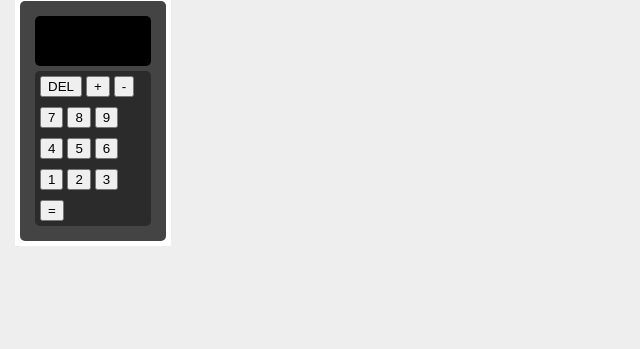
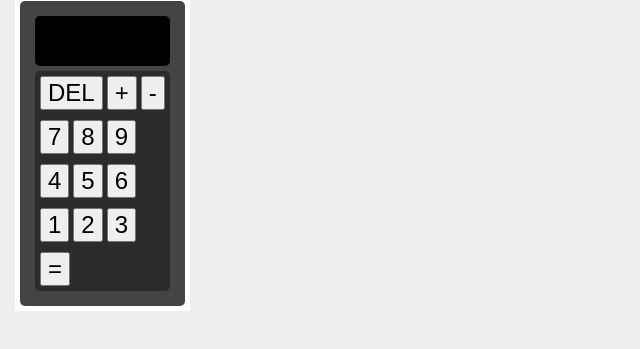
Before and after one commit to Kokkismile/mini-projects, a plain HTML site: page calc.html in a window 1280 px wide. Shown: the part 133-482 px from the top of the page, without its empty margins (0-640 px from the left). Drawn offline with Linux system fonts and the light colour scheme.

Commit message:
styling calc size

```diff
--- a/css/calc.css
+++ b/css/calc.css
@@ -20,3 +20,7 @@
 .button-row {
     padding: 5px;
 }
+
+button {
+    font-size: 1.5em;
+}
```
